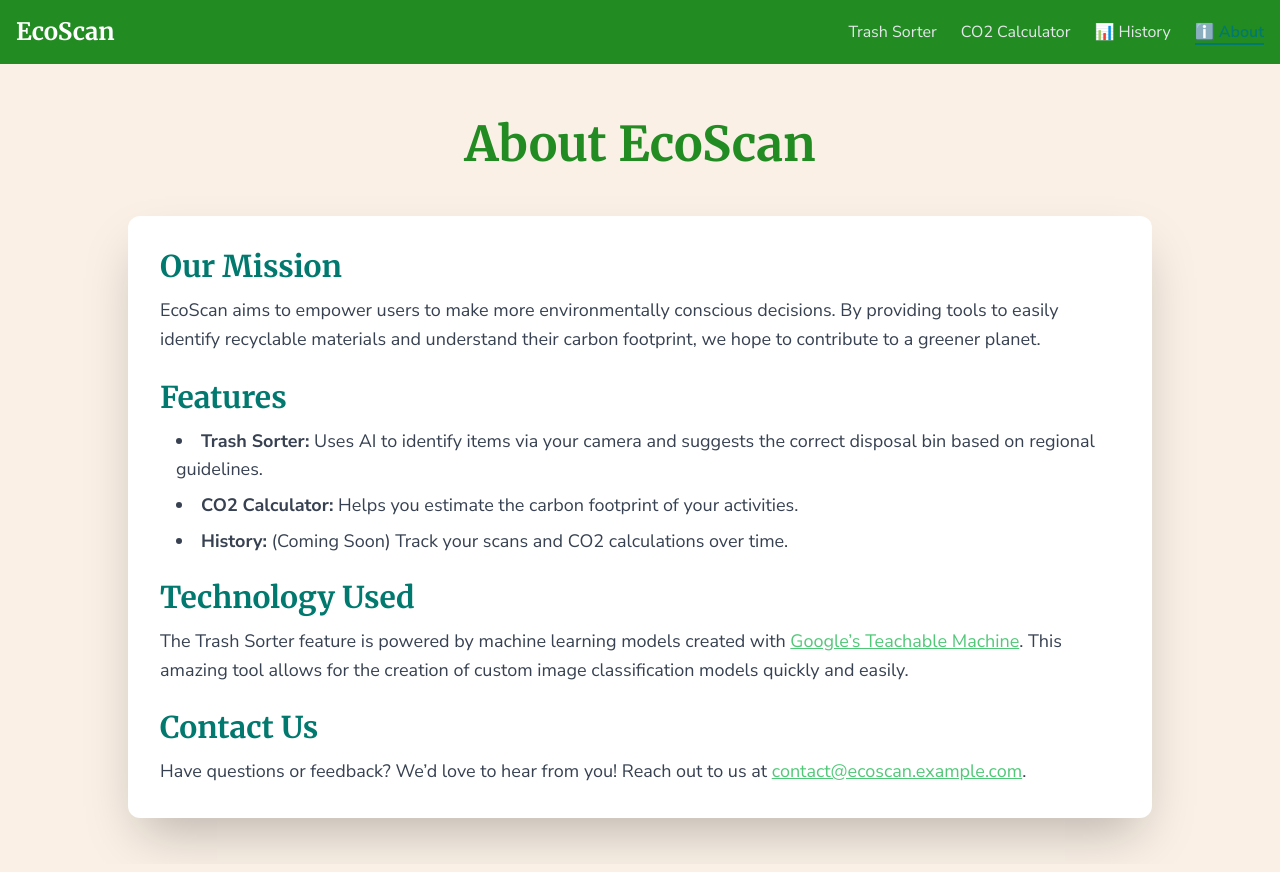
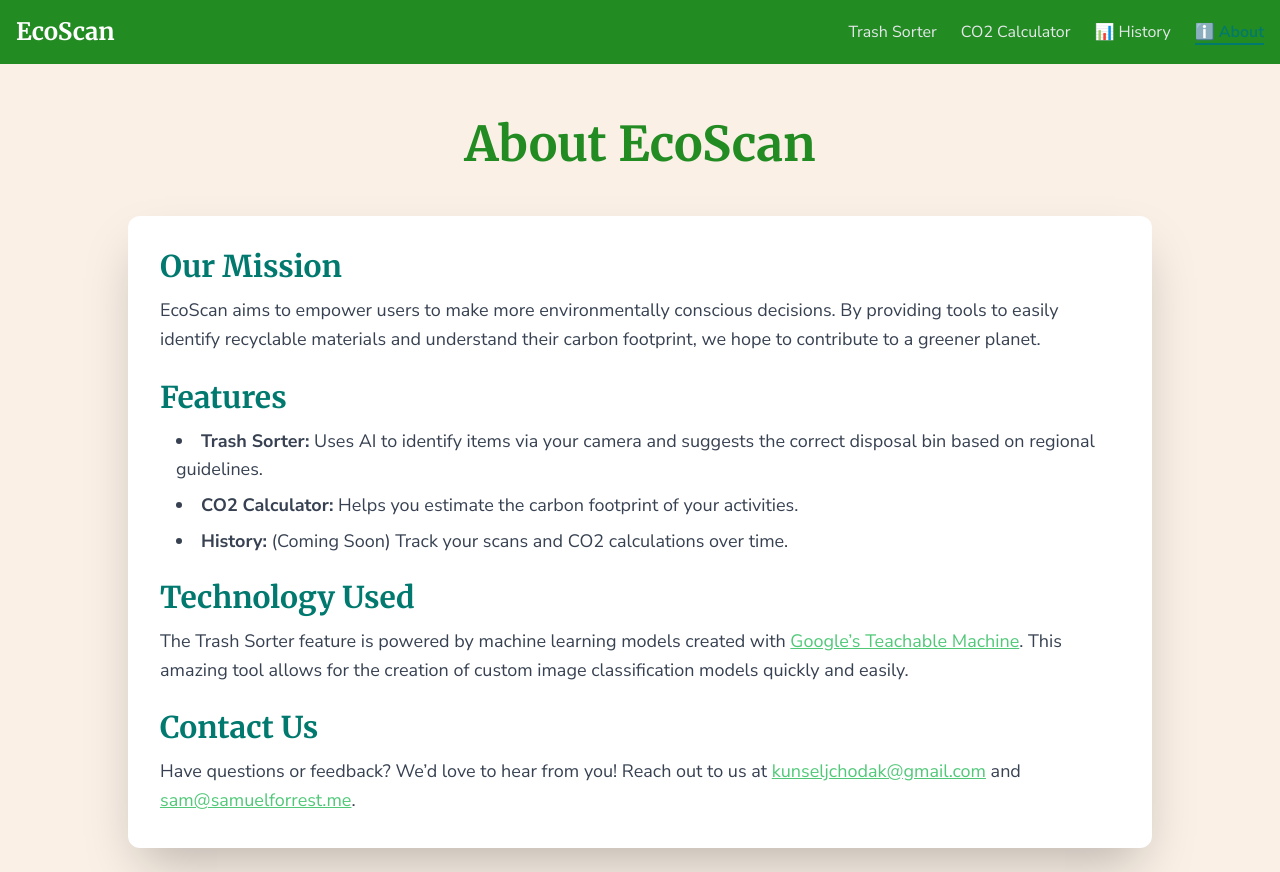
Before and after one commit to samuelforrest/verdapp, a Next.js app: page /about in a window 1280 px wide. Built offline with nearby package versions, Linux system fonts and the light colour scheme.

Commit message:
changed country order

```diff
--- a/src/app/about/page.tsx
+++ b/src/app/about/page.tsx
@@ -71,10 +71,17 @@ const AboutPage = () => {
               Have questions or feedback? We’d love to hear from you! Reach out
               to us at{" "}
               <Link
-                href="mailto:contact@ecoscan.example.com"
+                href="mailto:kunseljchodak@gmail.com"
                 className="text-emerald-green hover:text-forest-green underline"
               >
-                contact@ecoscan.example.com
+                kunseljchodak@gmail.com
+              </Link>{" "}
+              and{" "}
+              <Link
+                href="mailto:sam@samuelforrest.me"
+                className="text-emerald-green hover:text-forest-green underline"
+              >
+                sam@samuelforrest.me
               </Link>
               .
             </p>
--- a/src/app/page.tsx
+++ b/src/app/page.tsx
@@ -1803,6 +1803,15 @@ const getBinForPrediction = (
 // List of supported country codes for the dropdown.
 const supportedCountries = Object.keys(countrySpecificBinInfo);
 
+// Sort countries alphabetically, but keep US at the top
+const sortedCountries = supportedCountries.sort((a, b) => {
+  if (a === "US") return -1;
+  if (b === "US") return 1;
+  return countrySpecificBinInfo[a].countryName.localeCompare(
+    countrySpecificBinInfo[b].countryName
+  );
+});
+
 // Main page component for the trash sorter application.
 export default function Home() {
   // State for the currently selected country code.
@@ -1892,7 +1901,7 @@ export default function Home() {
               onChange={(e) => setSelectedCountry(e.target.value)}
               className="mt-1 block w-full max-w-md mx-auto pl-3 pr-10 py-2 text-base border-stone-gray focus:outline-none focus:ring-pine-green focus:border-pine-green sm:text-sm rounded-md shadow-sm bg-white border"
             >
-              {supportedCountries.map((countryCode) => (
+              {sortedCountries.map((countryCode) => (
                 <option key={countryCode} value={countryCode}>
                   {countrySpecificBinInfo[countryCode].countryName}
                 </option>
```
